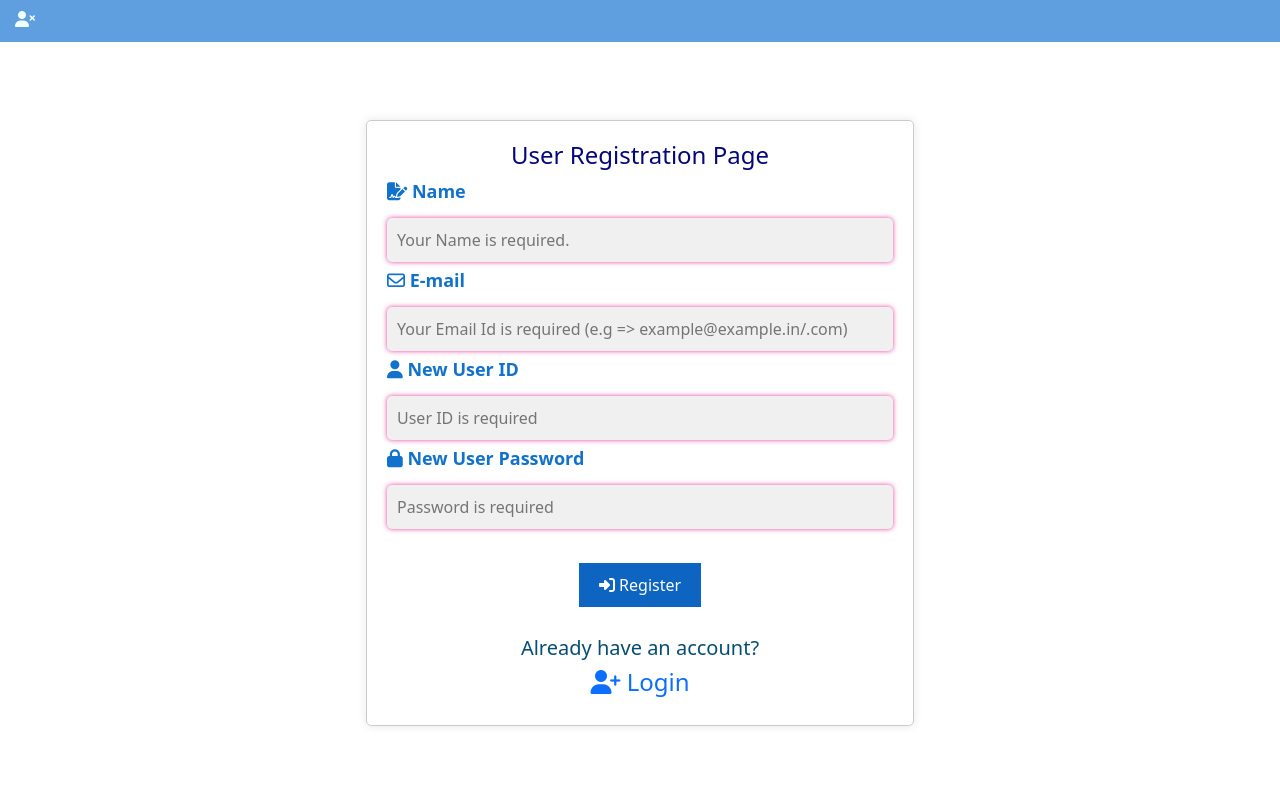
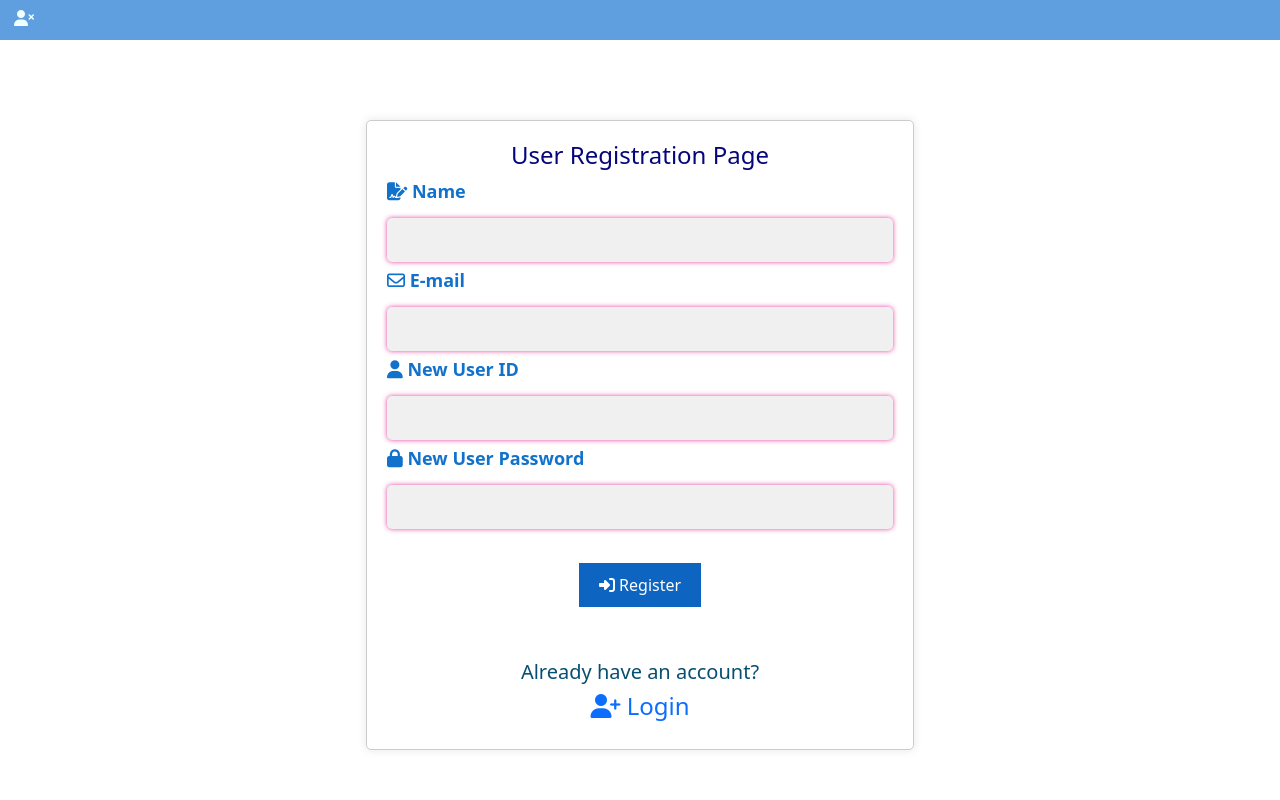
Before and after one commit to adhikary-dipankar/Student, an Angular app: page /register in a window 1280 px wide. Shown: the top 800 px of the page. Built offline with nearby package versions, Linux system fonts and the light colour scheme; a web font is replaced by a local one.

Commit message:
Live now 2.0

```diff
--- a/src/app/app-routing.module.ts
+++ b/src/app/app-routing.module.ts
@@ -19,7 +19,7 @@ const routes: Routes = [
   { path: 'programs', component: ProgramsComponent },
   { path: 'contact', component: ContactComponent },
   { path: 'form', component: StudentFormComponent },
-  { path: '', redirectTo: '/register', pathMatch: 'full' },
+  { path: '', redirectTo: '/login', pathMatch: 'full' },
 ];
 
 @NgModule({
--- a/src/app/app.component.css
+++ b/src/app/app.component.css
@@ -11,7 +11,7 @@
     align-items: center;
     color: #000000;
     padding: 2px;
-    margin-bottom: 10px;
+    margin-bottom: 5px;
     position: fixed;
     width: 100%;
     top: 0;
@@ -83,33 +83,68 @@
     color: #ef9220;
     cursor: grab;
   }
+
+  .user-details-bar {
+    position: relative;
+    display: inline-block;
+}
+
+.user-details-dropdown {
+    display: none;
+    position: absolute;
+    top: 100%;
+    left: 0;
+    z-index: 1;
+    background-color: #eb842f;
+    border: 1px solid #e4c515;
+    border-radius: 8px;
+    width: max-content;
+}
+
+.user-details-bar:hover .user-details-dropdown {
+    display: block;
+    background-color: #5f9fe0;
+}
+
+.user-details-dropdown p {
+    margin: 5px;
+    padding: 5px;
+    cursor: grab;
+}
+
+
+
+
   @media only screen and (min-width: 600px) {
 
     header {
-      padding: 5px;
+      padding: 4px;
+    }
+    header.h2.i{
+      font-size: large;
     }
 
-    h2 {
-      font-size: 24px;
+    div h2, h2 {
+      font-size: 20px;
     }
 
-    h4 {
-      font-size: 16px; /* Adjust font size for larger screens */
+    div h4,h3,h5 {
+      font-size: 16px;
     }
 
     nav a {
-      font-size: 16px;
+      font-size: 20px;
     }
   }
 
 
   @media only screen and (max-width: 600px) {
     .app-container{
-      padding-top: 350px;
+      padding-top: 280px;
     }
 
     header {
-      flex-direction: column;
+      flex-direction: row-reverse;
       align-items: flex-start;
       padding: 10px;
     }
@@ -117,6 +152,7 @@
     h2,
     h4 {
       margin-bottom: 10px;
+      font-size: 14px;
     }
 
     nav {
@@ -127,9 +163,11 @@
 
     nav a {
       margin: 5px 0;
+      font-size: 15px;
     }
 
     button {
       margin-top: 10px;
     }
+
   }
--- a/src/app/app.component.html
+++ b/src/app/app.component.html
@@ -1,7 +1,20 @@
 <div class="app-container">
   <header>
       <h2 *ngIf="userlog"><a routerLink="/home" style="color: rgb(255, 255, 255);font-family: 'Roboto', sans-serif;padding-left: 10px;"><i class="fas fa-dragon"></i> StudentSync</a></h2>
-      <h4><i *ngIf="userlogD" class="fa-solid fa-user-xmark"></i><i *ngIf="userlog" class="fa-solid fa-user-check"></i><a routerLink="/home"> {{username}}</a></h4>
+      <div class="user-details-bar">
+        <h4>
+            <i *ngIf="userlogD" class="fa-solid fa-user-xmark"></i>
+            <i *ngIf="userlog" class="fa-solid fa-user-check"></i>
+            <a (click)="show()">{{username}}</a>
+        </h4>
+        <div *ngIf="showData" class="user-details-dropdown">
+            <p><i class="fa-solid fa-file-signature"></i> Name  <span style="color: white;">{{name}}</span></p>
+            <p><i class="fa-regular fa-envelope"></i> Email  <span style="color: white;">{{email}}</span></p>
+            <p><i class="fa-solid fa-users"></i> UserId  <span style="color: white;">{{id}}</span></p>
+            <p><i class="fa-solid fa-list-ol"></i> Password  <span style="color: white;">{{pass}}</span></p>
+        </div>
+    </div>
+
 
       <nav *ngIf="userlog">
         <a routerLink ="/home"><i class="fa-solid fa-house-chimney-crack"></i> Home</a>
--- a/src/app/app.component.ts
+++ b/src/app/app.component.ts
@@ -11,6 +11,13 @@ export class AppComponent {
   log:string="";
   userlog:boolean=false;
   userlogD:boolean=true;
+  userName:string='';
+  name:string='';
+  email:string='';
+  id:string='';
+  pass:string='';
+  showData:boolean=false;
+
 
 
   constructor(private std:StudentService , private router:Router){}
@@ -18,7 +25,7 @@ export class AppComponent {
 
     const user =this.std.username;
     if(user!=''){
-      return this.log="Logout",this.userlog=true,this.userlogD=false,user;
+      return this.log="Logout",this.userlog=true,this.userlogD=false,this.userName=user,user;
 
     }
   }
@@ -31,5 +38,15 @@ export class AppComponent {
     this.router.navigate(['/login'])
   }
 
+  show(){
+
+    this.name = (JSON.parse(localStorage.getItem(this.userName)!) || {}).Name || '';
+    this.email = (JSON.parse(localStorage.getItem(this.userName)!) || {}).Email || '';
+    this.id = (JSON.parse(localStorage.getItem(this.userName)!) || {}).UserName || '';
+    this.pass = (JSON.parse(localStorage.getItem(this.userName)!) || {}).UserPassword || '';
+
+    this.showData=!this.showData;
 
   }
+
+  }
--- a/src/app/home/home.component.html
+++ b/src/app/home/home.component.html
@@ -1,5 +1,5 @@
 <header class="head">
-    <h1>Welcome <span>{{username}}</span> to Our StudentSync <i class="fas fa-graduation-cap logo-icon"></i></h1>
+    <h1>Welcome to My StudentSync, <span style="color: cornflowerblue;"> {{username}} </span>  <i class="fas fa-graduation-cap logo-icon"></i></h1>
     <p><i>" Everyone should learn how to program a computer because it teaches you how to think. "</i> Steve Jobs</p>
 </header>
 <br>
--- a/src/app/login/login.component.css
+++ b/src/app/login/login.component.css
@@ -114,6 +114,8 @@ body {
 
   button[type="submit"][disabled] {
     cursor: not-allowed;
+    background-color: #0d64c1;
+
   }
 
   footer {
--- a/src/app/login/login.component.html
+++ b/src/app/login/login.component.html
@@ -38,6 +38,10 @@
                         </button>
                     </div>
                     <br>
+                    <span style="text-align: center; color: red;" *ngIf="studentForm.invalid && studentForm.touched">
+                      <h6>Kindly re-check userid & password before login.</h6>
+                    </span>
+                    <br>
 
                     <div>
                         <h5>Don't have an account?</h5>
--- a/src/app/programs/programs.component.html
+++ b/src/app/programs/programs.component.html
@@ -1,5 +1,6 @@
 <section>
     <div class="programs-container">
+      br
       <h1><i class="fas fa-graduation-cap"></i> Our Programs</h1>
       <br>
 
--- a/src/app/register/register.component.css
+++ b/src/app/register/register.component.css
@@ -104,8 +104,8 @@ div input:invalid {
     text-align: center;
   }
 
-
-
   button[type="submit"][disabled] {
     cursor: not-allowed;
+    background-color: #0d64c1;
+
   }
--- a/src/app/register/register.component.html
+++ b/src/app/register/register.component.html
@@ -9,21 +9,21 @@
           <form (ngSubmit)="onSubmit()" [formGroup]="studentForm">
               <div>
                 <label for="Name"><i class="fa-solid fa-file-signature"></i> Name</label>
-                <input type="text" id="Name" formControlName="Name" required placeholder="Your Name is required." >
+                <input type="text" id="Name" formControlName="Name" required  >
                 <span class="error" *ngIf="studentForm.get('Name')?.hasError('required') && studentForm.get('Name')?.touched">
                 User Name is required.
                 </span>
             </div>
             <div>
               <label for="Email"><i class="fa-regular fa-envelope"></i> E-mail</label>
-              <input type="email" id="Email" formControlName="Email" required placeholder="Your Email Id is required (e.g => example@example.in/.com)">
+              <input type="email" id="Email" formControlName="Email" required >
               <span class="error" *ngIf="studentForm.get('Email')?.hasError('required') && studentForm.get('Email')?.touched">
-              User Email is required (e.g.,  example@example.in/.com).
+              User Email is required (e.g => example@example.in/.com).
               </span>
             </div>
             <div>
                 <label for="UserName"><i class="fas fa-user"></i> New User ID</label>
-                <input type="text" id="UserName" formControlName="UserName" required placeholder="User ID is required">
+                <input type="text" id="UserName" formControlName="UserName" required >
                 <span class="error" *ngIf="studentForm.get('UserName')?.hasError('required') && studentForm.get('UserName')?.touched">
                 User ID is required.
                 </span>
@@ -31,7 +31,7 @@
 
             <div>
                 <label for="UserPassword"><i class="fas fa-lock"></i> New User Password</label>
-                <input type="password" id="UserPassword" formControlName="UserPassword" required placeholder="Password is required">
+                <input type="password" id="UserPassword" formControlName="UserPassword" required >
                 <span class="error" *ngIf="studentForm.get('UserPassword')?.hasError('required') && studentForm.get('UserPassword')?.touched">
                 User Password is required.
                 </span>
@@ -40,6 +40,11 @@
               <div style="text-align: center;">
                 <button type="submit"><i class="fas fa-sign-in-alt"></i> Register</button>
               </div>
+              <br>
+              <span style="text-align: center; color: red;" *ngIf="studentForm.invalid && studentForm.touched">
+                <h6>Kindly check all the fields before register.</h6>
+              </span>
+
               <br>
               <div>
                   <h5>Already have an account?</h5>
--- a/src/app/register/register.component.ts
+++ b/src/app/register/register.component.ts
@@ -25,7 +25,6 @@ export class RegisterComponent {
 
   onSubmit() {
     if (this.studentForm.valid) {
-      console.log(this.studentForm.value);
       this.std.registerUserLocally(this.studentForm.value);
       this.Result = 'User registered successfully.';
       this.success=true;
```
